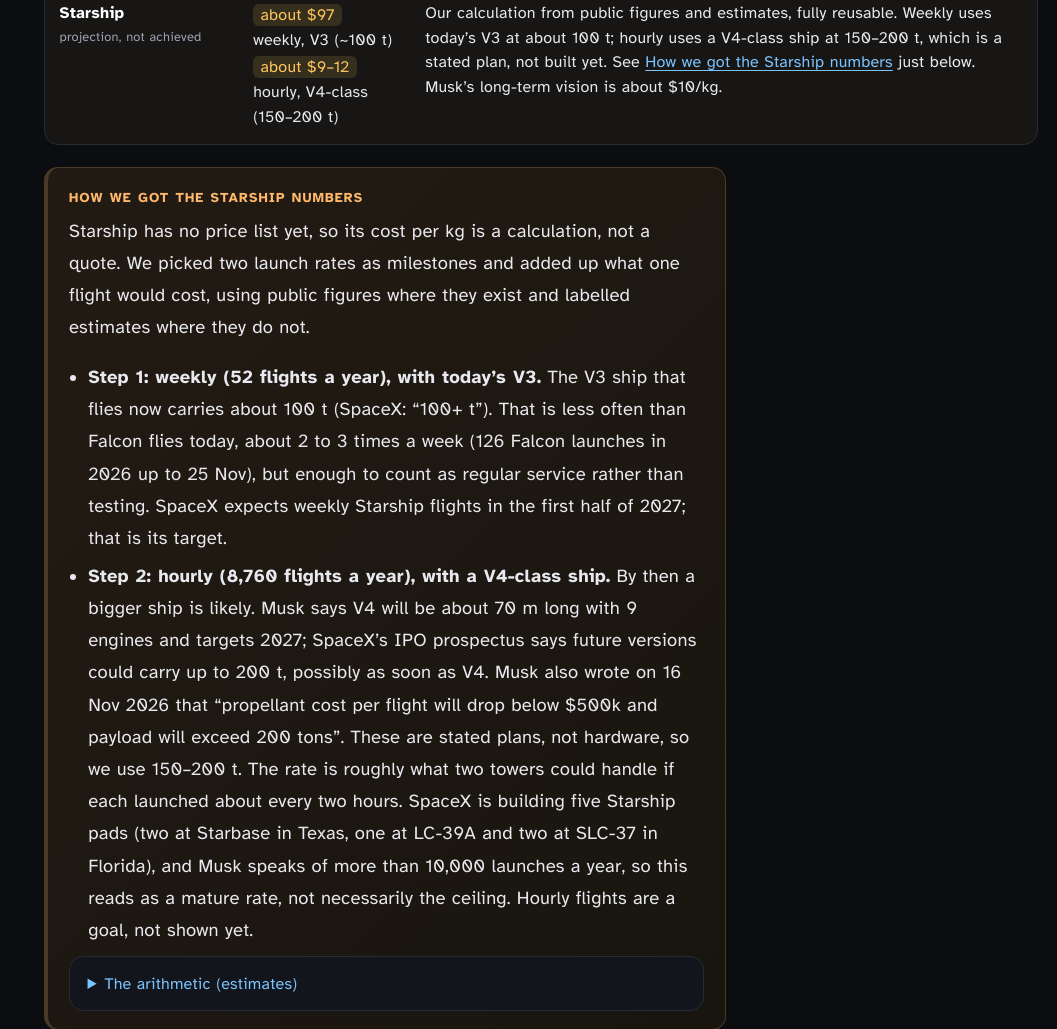
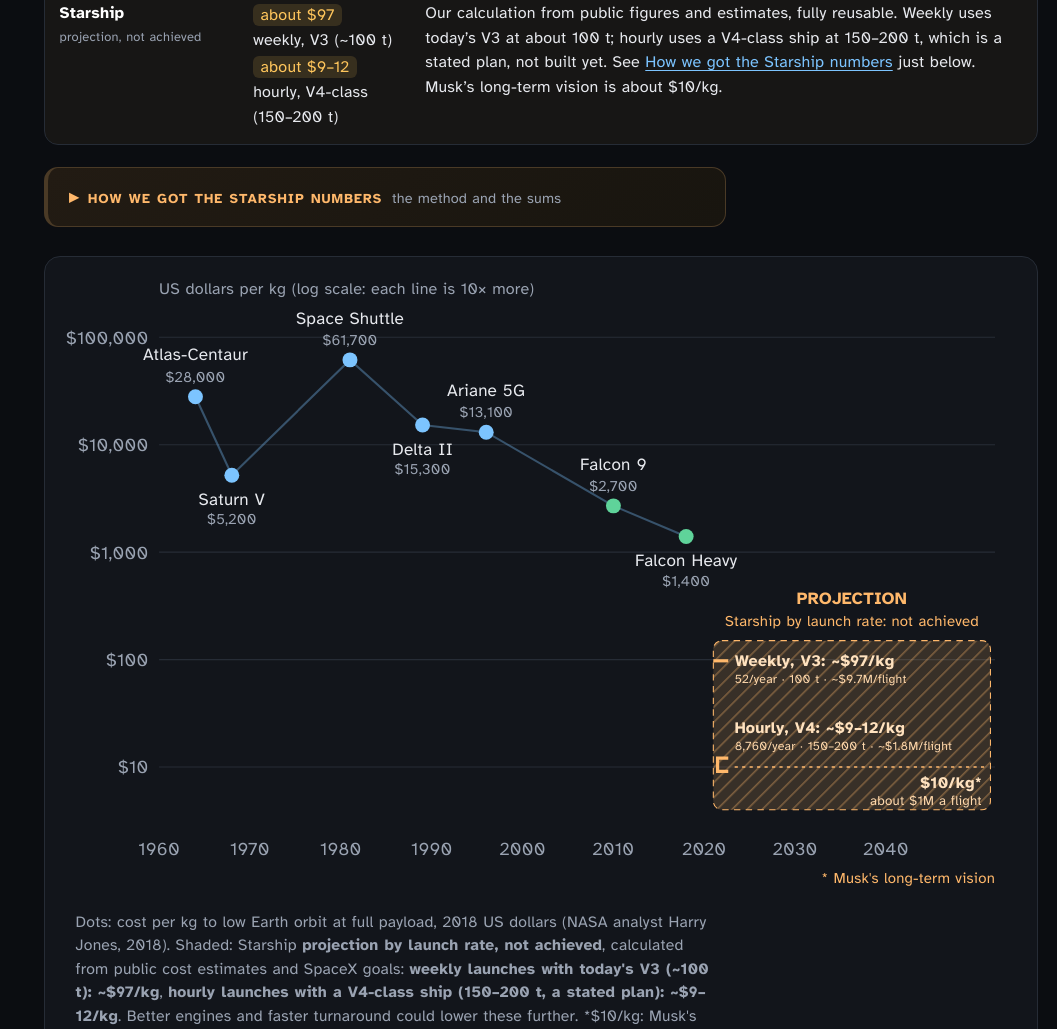
Before and after one commit to timo-jissink/elon-musk, a plain HTML site: page index.html in a window 1280 px wide. Shown: the part 4148-5177 px from the top of the page, without its empty margins (223-1280 px from the left). Drawn offline with Linux system fonts and the light colour scheme.

Commit message:
Fold the Starship cost method box by default (EN + NL); links to it open the fold

```diff
--- a/index.html
+++ b/index.html
@@ -244,7 +244,8 @@
   </table>
   </div>
   <aside class="callout calc-note" id="starship-calc">
-    <p class="callout-lead">How we got the Starship numbers</p>
+    <details class="calc-fold">
+    <summary><span class="callout-lead">How we got the Starship numbers</span> <span class="fold-hint">the method and the sums</span></summary>
     <p>Starship has no price list yet, so its cost per kg is a calculation, not a quote. We picked two launch rates as milestones and added up what one flight would cost, using public figures where they exist and labelled estimates where they do not.</p>
     <ul>
       <li><strong>Step 1: weekly (52 flights a year), with today&#8217;s V3.</strong> The V3 ship that flies now carries about 100 t (SpaceX: “100+ t”). That is less often than Falcon flies today, about 2 to 3 times a week (126 Falcon launches in 2026 up to 25 Nov), but enough to count as regular service rather than testing. SpaceX expects weekly Starship flights in the first half of 2027; that is its target.</li>
@@ -268,6 +269,7 @@
       </table>
       <p>Assumptions: weekly uses the V3 ship flying today, about 100 t (SpaceX: “100+ t” fully reusable; IPO prospectus: about 100 t). Hourly uses a V4-class ship at 150–200 t: SpaceX says future versions could reach 200 t, possibly as soon as V4, and Musk says payload “will exceed 200 tons”; V4 is a plan, not built yet, so we stay below his figure. Propellant about $0.9M per flight for V3 (Musk, 2019) and $0.5M for the mature step (Musk, 16 Nov 2026: “below $500k”). Operations about $1.1M per flight in both steps (from Musk&#8217;s 2019 figures), kept the same to stay cautious. Weekly: a stack costing about $90M today (Payload Research estimate) that lasts 37 flights, the Falcon 9 booster record, with a Falcon-style refurbishment share. Hourly: a mass-produced V4 stack of about $45M, our estimate (the ~$35M mass-production estimate raised by about 30% for the bigger ship), lasting about 1,000 flights, Musk&#8217;s design goal, with no refurbishment, SpaceX&#8217;s stated aim. Launch sites: one Starbase-size site (about $3B over 20 years) for weekly; for hourly we count the cost of ten such sites, more than two towers would need, to stay on the cautious side. Development costs (about $10B) are not included.</p>
       <p>All inputs with their sources are in <em>How we calculated this</em>, under the chart.</p>
+    </details>
     </details>
   </aside>
   <figure class="chart-fig">
--- a/nav.js
+++ b/nav.js
@@ -16,4 +16,10 @@
     id = id || current || (location.hash || '').slice(1);
     a.href = a.getAttribute('href').split('#')[0] + (id ? '#' + id : '');
   }));
+  // Open a folded block when a link points into it (e.g. the Starship card -> #starship-calc).
+  const openTarget = () => { const id = decodeURIComponent(location.hash.slice(1)); const el = id && document.getElementById(id); if (!el) return;
+    let d = el.closest('details'); if (!d) d = el.querySelector(':scope > details');
+    for (; d; d = d.parentElement && d.parentElement.closest('details')) d.open = true;
+    if (el.querySelector(':scope > details')) el.querySelector(':scope > details').open = true; };
+  addEventListener('hashchange', openTarget); openTarget();
 })();
--- a/style.css
+++ b/style.css
@@ -345,3 +345,12 @@ table.calc-mini tr.calc-total th,table.calc-mini tr.calc-total td{font-weight:70
 .pullquote .translation{font-size:.82em;font-weight:400;color:var(--muted);margin-top:.4rem}
 .langswitch,.navmenu{flex-shrink:0}
 @media (max-width:600px){ .topbar-in{gap:.5rem;padding:.55rem .9rem} .brand{white-space:normal;min-width:0;flex:1;font-size:.92rem;line-height:1.25} .langswitch{font-size:.85rem;gap:.15rem} }
+/* Starship method box: folded by default */
+.calc-fold > summary{cursor:pointer;list-style:none;display:flex;flex-wrap:wrap;align-items:baseline;gap:.2rem .6rem}
+.calc-fold > summary::-webkit-details-marker{display:none}
+.calc-fold > summary::before{content:"▸";color:var(--accent2);font-weight:700;transition:transform .15s}
+.calc-fold[open] > summary::before{transform:rotate(90deg)}
+.calc-fold > summary .callout-lead{margin:0}
+.calc-fold > summary .fold-hint{color:var(--muted);font-size:.9rem}
+.calc-fold[open] > summary{margin-bottom:.6rem}
+.callout.calc-note:has(.calc-fold:not([open])){padding-top:.8rem;padding-bottom:.8rem}
```
Also changed, not shown: nl/index.html (+3 -1 lines).
